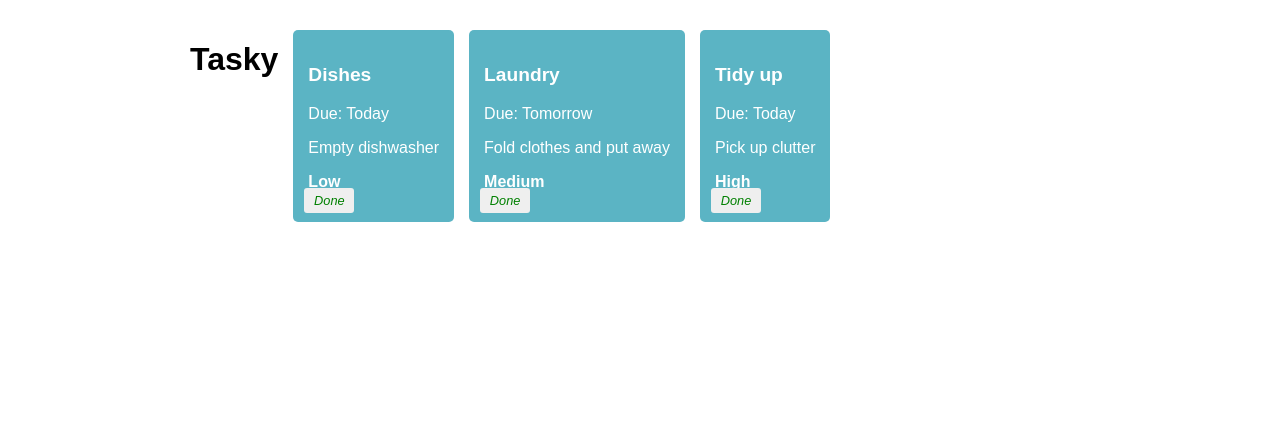
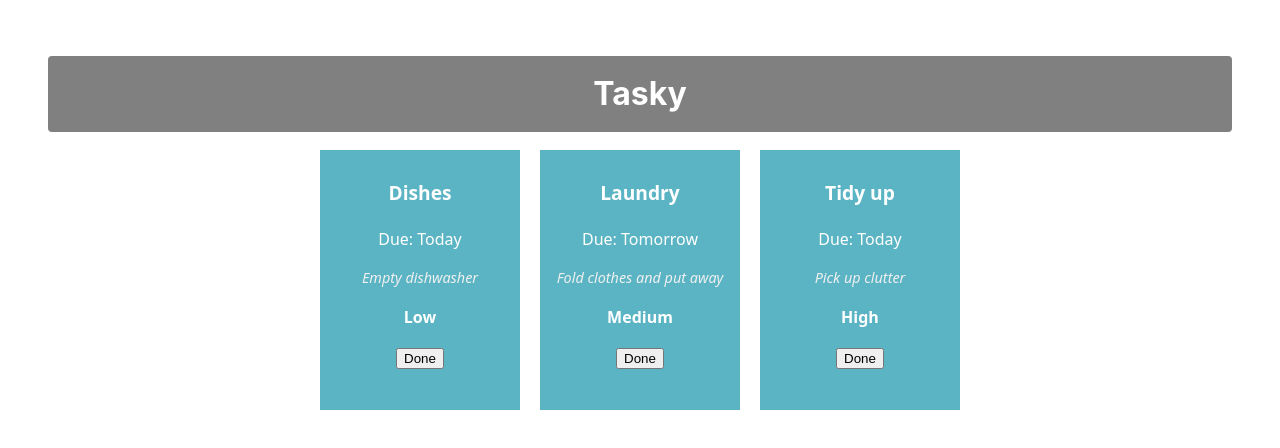
Before and after one commit to dianaarutcheva/react-basics-labs, a React (Vite) app in the folder tasky/: page / in a window 1280 px wide. Shown: the top 448 px of the page. Built offline with nearby package versions, Linux system fonts and the light colour scheme.

Commit message:
Mark task as done

```diff
--- a/tasky/src/App.css
+++ b/tasky/src/App.css
@@ -1,18 +1,38 @@
+body {
+  font-family: Inter, system-ui, Avenir, Helvetica, Arial, sans-serif;
+  line-height: 1.5;
+  font-weight: 400;
+}
+
+h1 {
+  text-align: center;
+  background-color: grey;
+  color: white;
+  padding: 14px 20px;
+  margin: 8px 0;
+  border: none;
+  border-radius: 4px;
+}
+
+div {
+  padding: 20px;
+}
+
 .container {
-  max-width: 900px;
-  margin: 20px auto;
-  font-family: Arial, sans-serif;
-
-  display: flex;
-  flex-wrap: wrap;
-  gap: 15px;
+  text-align: center;
 }
 
 .card {
-  padding: 15px;
-  margin: 10px 0;
-  border-radius: 5px;
+  display: inline-block;
+  vertical-align: top;
+  font-family: system-ui;
+  background: #5bb4c4;
   color: white;
+  text-align: center;
+  width: 180px;
+  height: 240px;
+  margin: 10px;
+  padding: 10px;
   position: relative;
 }
 
@@ -22,22 +42,7 @@
 }
 
 .description {
-  margin: 5px 0;
+  font-style: italic;
+  color: #f0f0f0;
+  font-size: 0.9em;
 }
-
-button {
-  border: none;
-  border-radius: 3px;
-  font-style: italic;
-  font-size: 0.8em;
-  margin: 4px 6px;
-  width: 50px;
-  height: 25px;
-}
-
-.doneButton {
-  position: absolute;
-  bottom: 5px;
-  left: 5px;
-  color: green;
-}
```
